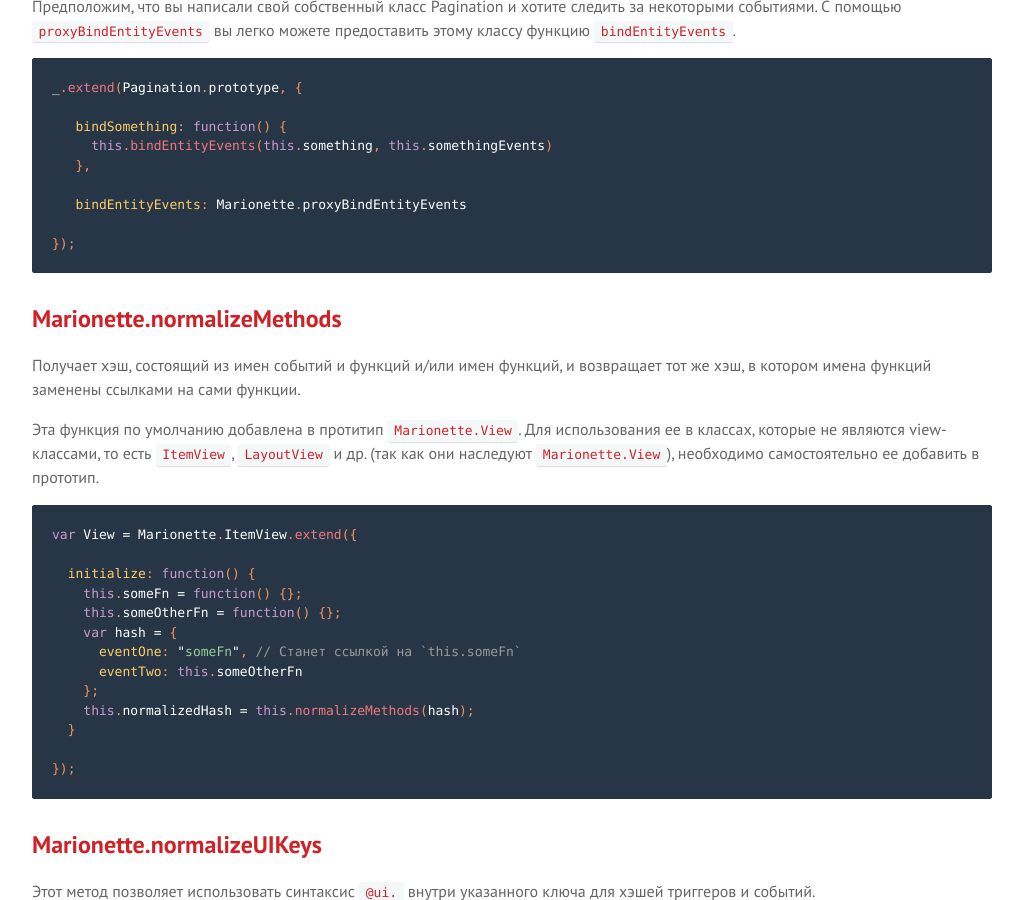
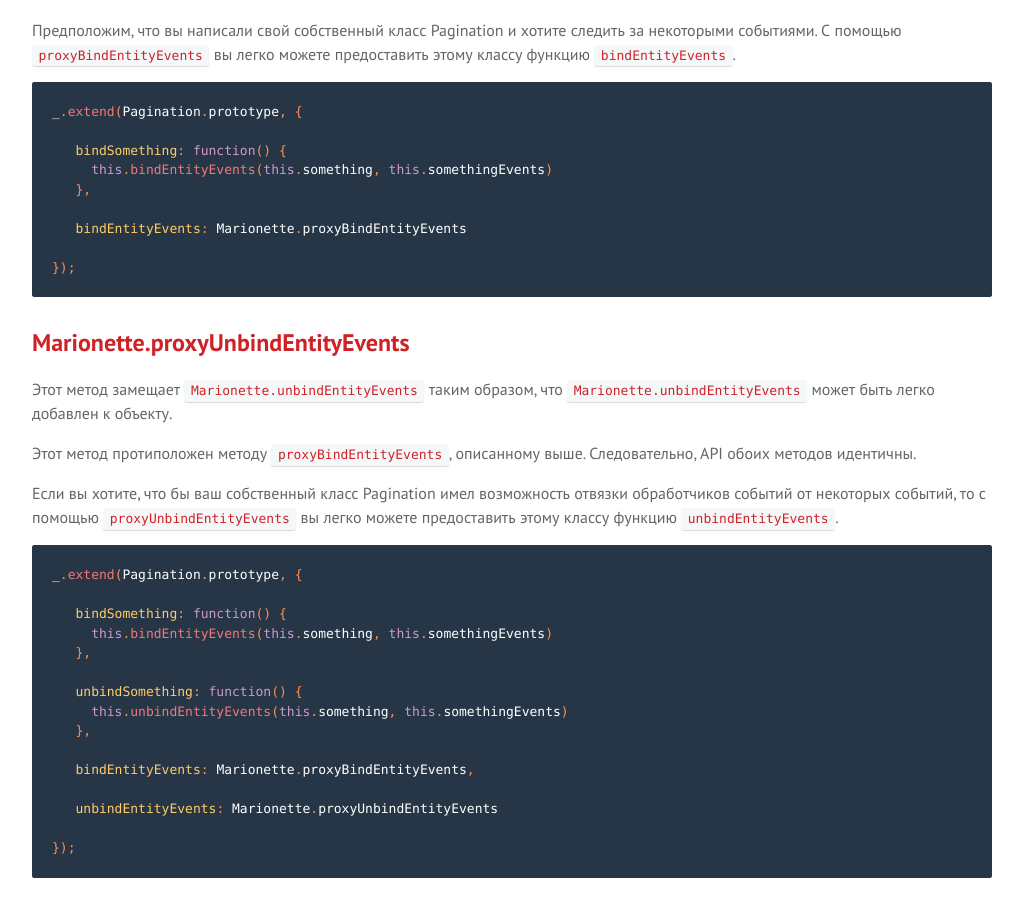
Before and after one commit to sadcitizen/marionettejs.ru, a Jekyll site: the page built from _posts/2014-04-10-functions.md, in a window 1280 px wide and 900 px high, scrolled down 4965 px. Shown: the whole window, without its empty margins (128-1151 px from the left). Built offline with Jekyll 4.4.1, drawn with Linux system fonts in a browser that asks for light colours; some web fonts are replaced; Markdown is read by kramdown in place of the engine named in the settings; some of the changed text lies outside the part shown.

Commit message:
update ru/Functions
added item about proxy unbindEntityEvents - 'Marionette.proxyUnbindEntityEvents'

````diff
--- a/_includes/translation/ru/marionette.functions.md
+++ b/_includes/translation/ru/marionette.functions.md
@@ -12,6 +12,7 @@
 * [Marionette.triggerMethodOn](#marionettetriggermethodon)
 * [Marionette.unbindEntityEvents](#marionetteunbindentityevents)
 * [Marionette.proxyBindEntityEvents](#marionetteproxybindentityevents)
+* [Marionette.proxyUnbindEntityEvents](#marionetteproxyunbindentityevents)
 * [Marionette.normalizeMethods](#marionettenormalizemethods)
 * [Marionette.normalizeUIKeys](#marionettenormalizeuikeys)
 * [Marionette.normalizeUIValues](#marionettenormalizeuivalues)
@@ -223,6 +224,33 @@
 });
 ```
 
+## Marionette.proxyUnbindEntityEvents
+
+Этот метод замещает `Marionette.unbindEntityEvents` таким образом, что `Marionette.unbindEntityEvents` может быть легко добавлен к объекту.
+
+Этот метод протиположен методу `proxyBindEntityEvents`, описанному выше. Следовательно, API обоих методов идентичны.
+
+Если вы хотите, что бы ваш собственный класс Pagination имел возможность отвязки обработчиков событий от
+некоторых событий, то с помощью `proxyUnbindEntityEvents` вы легко можете предоставить этому классу функцию `unbindEntityEvents`.
+
+```js
+_.extend(Pagination.prototype, {
+
+   bindSomething: function() {
+     this.bindEntityEvents(this.something, this.somethingEvents)
+   },
+
+   unbindSomething: function() {
+     this.unbindEntityEvents(this.something, this.somethingEvents)
+   },
+
+   bindEntityEvents: Marionette.proxyBindEntityEvents,
+
+   unbindEntityEvents: Marionette.proxyUnbindEntityEvents
+
+});
+```
+
 ## Marionette.normalizeMethods
 
 Получает хэш, состоящий из имен событий и функций и/или имен функций, и возвращает тот же хэш, в котором имена функций
````
